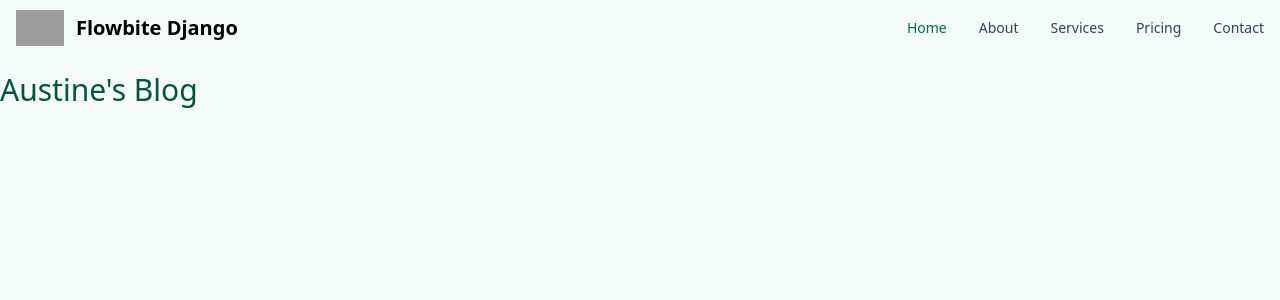
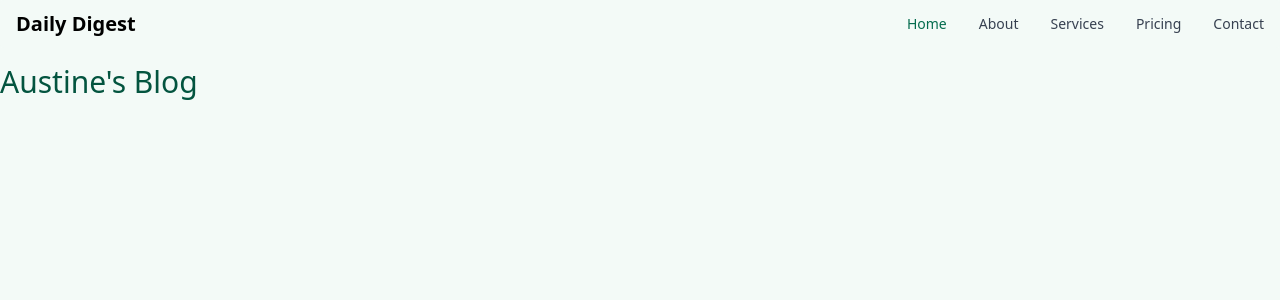
Before and after one commit to sphinx-austin/dj-blog-app, a Django app: page / in a window 1280 px wide. Shown: the top 300 px of the page. Run offline with Django 4.2, Linux system fonts and the light colour scheme; style sheets or scripts are compiled from the project's sources; some libraries are stand-ins or nearby versions; grey boxes are pictures that could not be loaded.

Commit message:
update template

```diff
--- a/templates/_base.html
+++ b/templates/_base.html
@@ -26,16 +26,17 @@
         class="container flex flex-wrap items-center justify-between mx-auto"
       >
         <a href="{{ .Site.Params.homepage }}/" class="flex items-center">
-          <img
+          <!-- <img
             src="/docs/images/logo.svg"
             class="h-6 mr-3 sm:h-9"
             alt="Flowbite Logo"
-          />
+          /> -->
           <span
             class="self-center text-xl font-semibold whitespace-nowrap dark:text-white"
-            >Flowbite Django</span
+            >Daily Digest</span
           >
         </a>
+
         <button
           data-collapse-toggle="mobile-menu"
           type="button"
```
